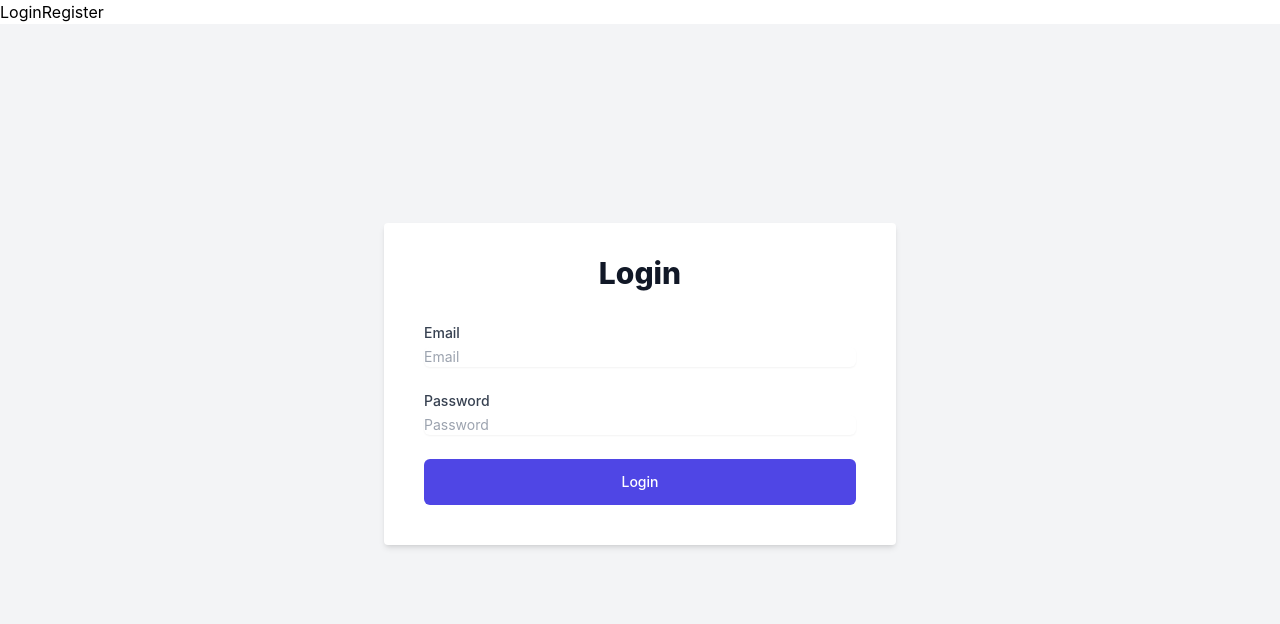
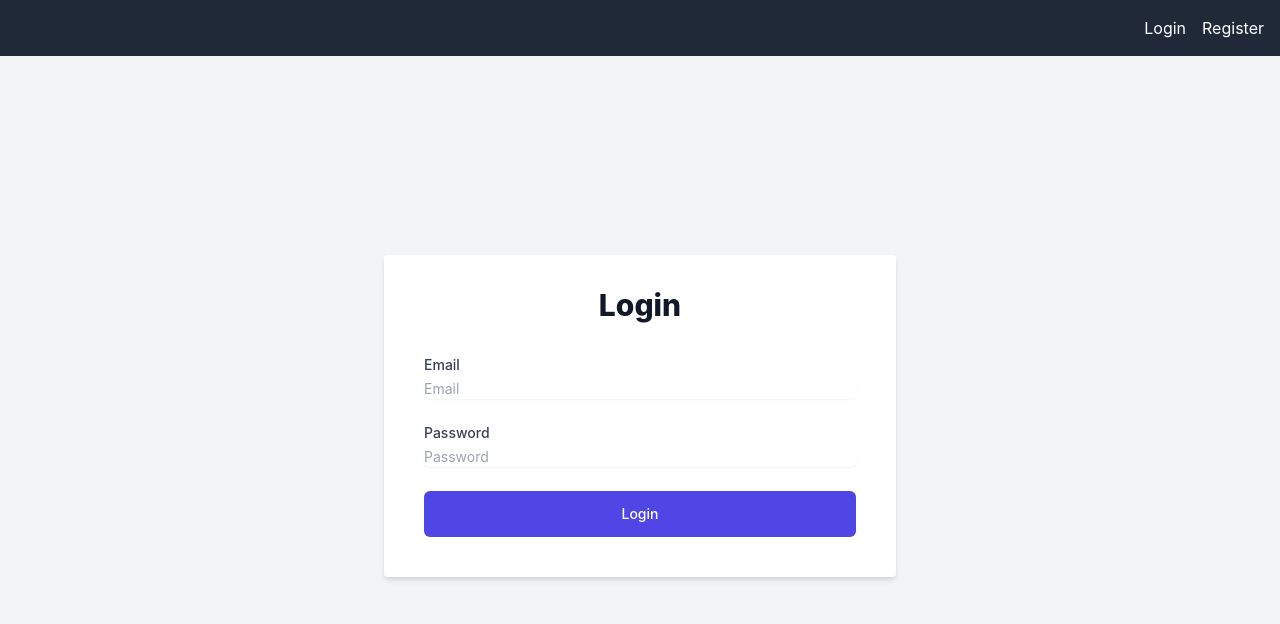
Before and after one commit to P4r1nc3/UJ_E-Business, a React (Create React App) app in the folder exercise08-oauth2/frontend/: page /login in a window 1280 px wide. Shown: the top 624 px of the page. Built offline with nearby package versions, Linux system fonts and the light colour scheme.

Commit message:
Styled Navigation with tailwind css

```diff
--- a/exercise08-oauth2/frontend/src/components/Navigation.js
+++ b/exercise08-oauth2/frontend/src/components/Navigation.js
@@ -5,21 +5,25 @@
     const isAuthenticated = localStorage.getItem('userToken');
 
     return (
-        <nav>
+        <nav className="bg-gray-800 text-white p-4">
+            <div className="container mx-auto flex justify-end items-center">
                 {isAuthenticated ? (
-                <div>
-                    <Link to="/dashboard">Dashboard</Link>
+                    <div className="flex gap-4">
+                        <Link to="/dashboard" className="hover:text-gray-300">Dashboard</Link>
                         <button onClick={() => {
                             localStorage.removeItem('userToken');
                             window.location.href = '/login';
-                    }}>Logout</button>
+                        }} className="hover:text-gray-300">
+                            Logout
+                        </button>
                     </div>
                 ) : (
-                <div>
-                    <Link to="/login">Login</Link>
-                    <Link to="/register">Register</Link>
+                    <div className="flex gap-4">
+                        <Link to="/login" className="hover:text-gray-300">Login</Link>
+                        <Link to="/register" className="hover:text-gray-300">Register</Link>
                     </div>
                 )}
+            </div>
         </nav>
     );
 };
```
Lines whose indentation alone changed are shown as unchanged.
